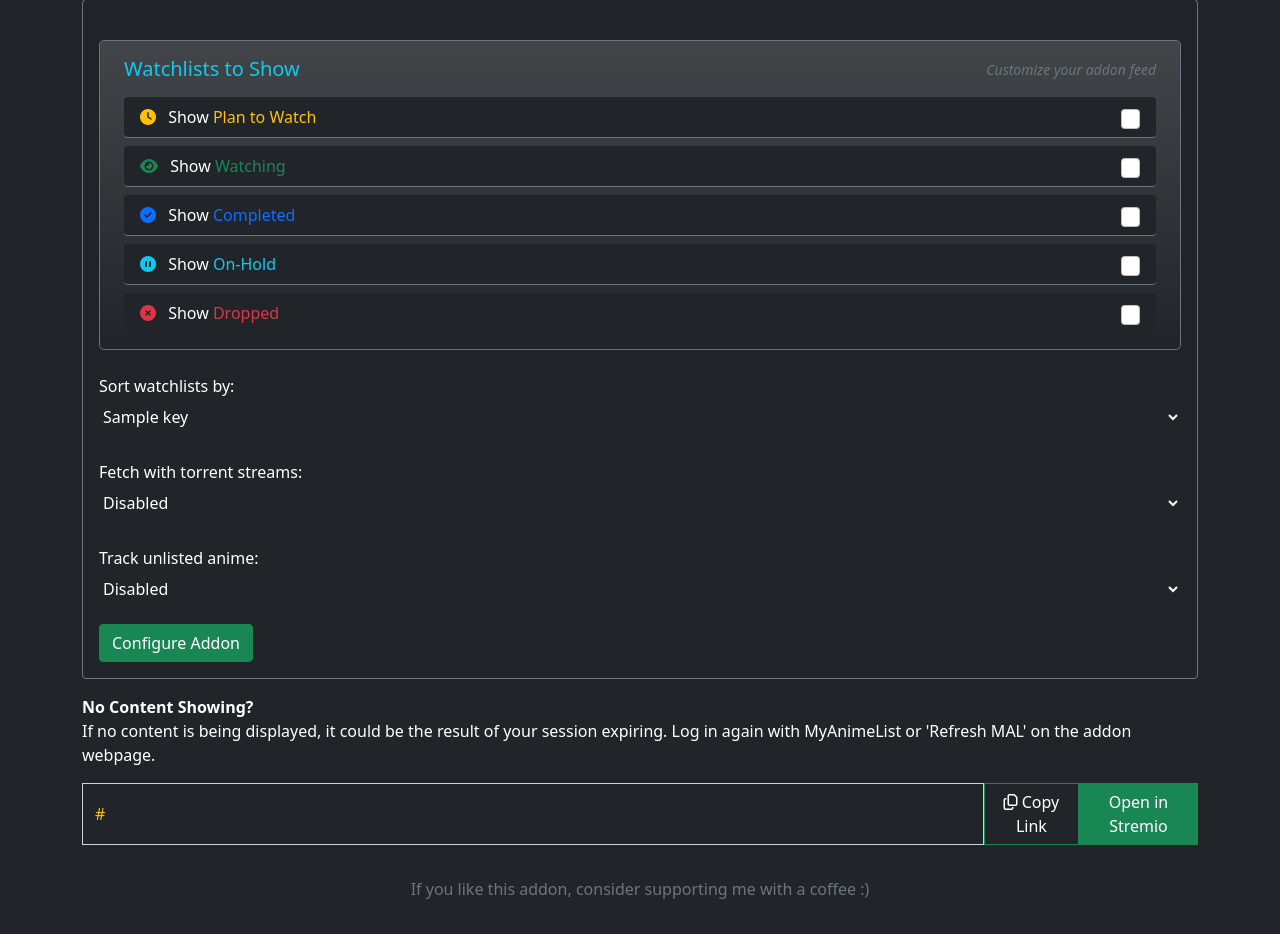
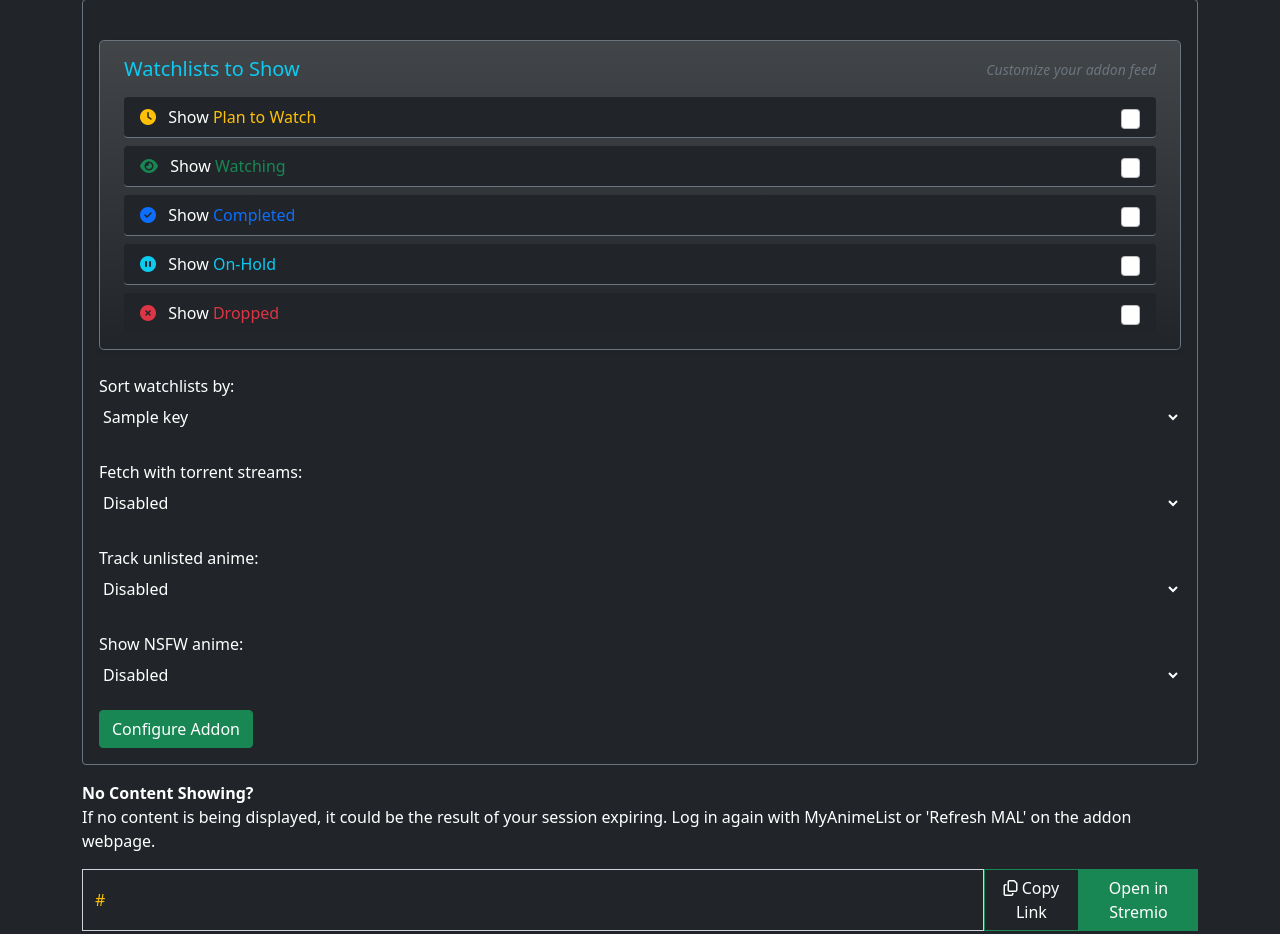
Before and after one commit to SageTendo/mal-stremio-addon, a Flask app: template templates/configure.html in a window 1280 px wide. Shown: the part 605-1539 px from the top of the page. Before the commit the page ends 1504 px from the top, so only its background shows below. Run offline with Flask 3, Linux system fonts and the light colour scheme; the template is opened without the code that fills it: most values are stand-ins (such as "Sample title", 1, 10 or a date in 2020).

Commit message:
Fix missing addon option for NSFW anime

```diff
--- a/templates/configure.html
+++ b/templates/configure.html
@@ -255,6 +255,16 @@
             <option value="true" {% if selected_value == True %}selected{% endif %}>Enabled</option>
         </select>
 
+        <br>
+        <!-- Show NSFW Anime -->
+        <label for="nsfw_enabled">Show NSFW anime:</label>
+        <select id="nsfw_enabled" name="nsfw_enabled" class="form-control-plaintext bg-dark text-white"
+            aria-label="Default select example">
+            {% set selected_value = user.get('nsfw_enabled', False) %}
+            <option value="false" {% if selected_value==False %}selected{% endif %}>Disabled</option>
+            <option value="true" {% if selected_value==True %}selected{% endif %}>Enabled</option>
+        </select>
+
         <button class="btn btn-success mt-3" type="submit" value="Submit">
             Configure Addon
         </button>
```
